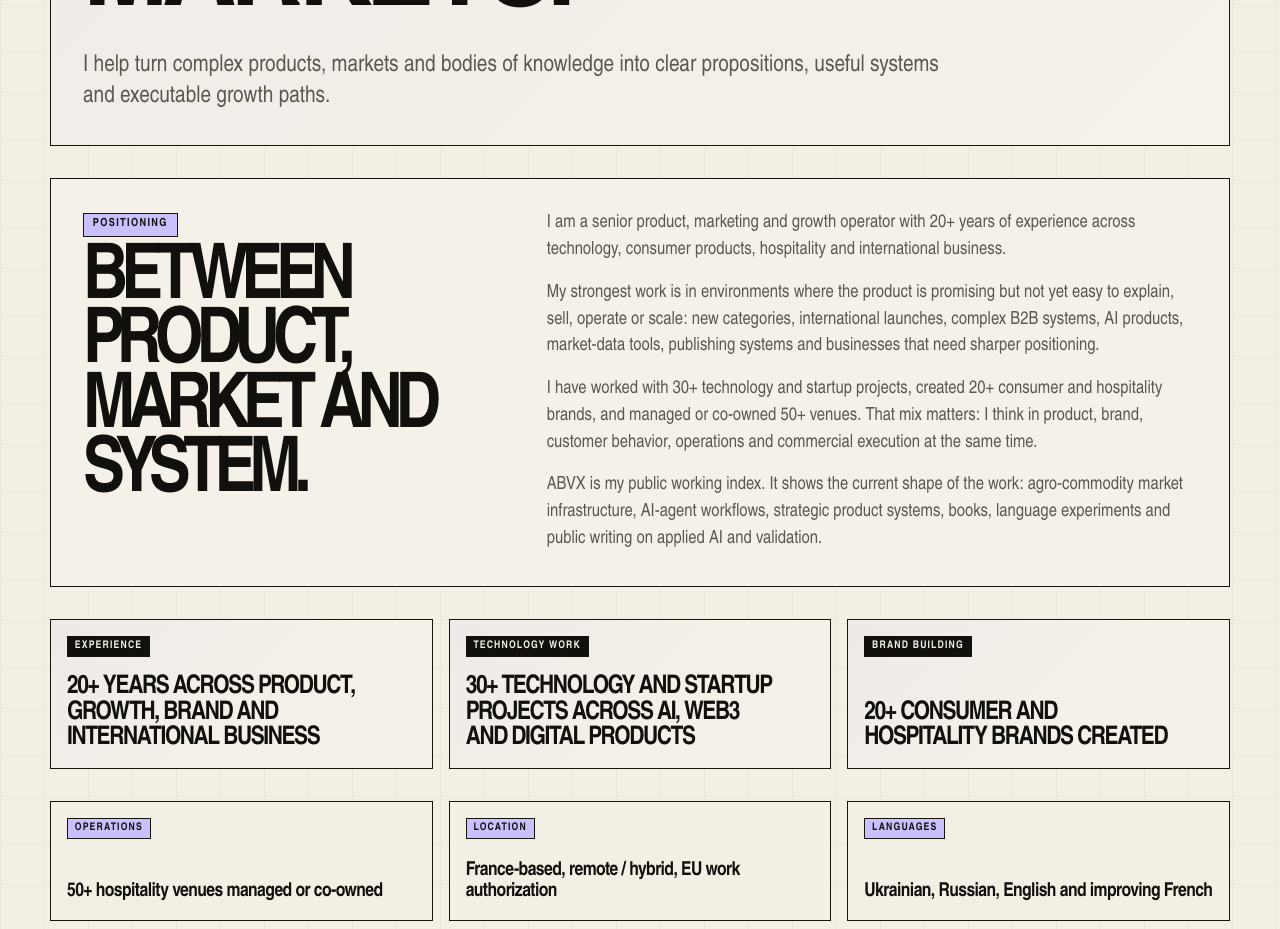
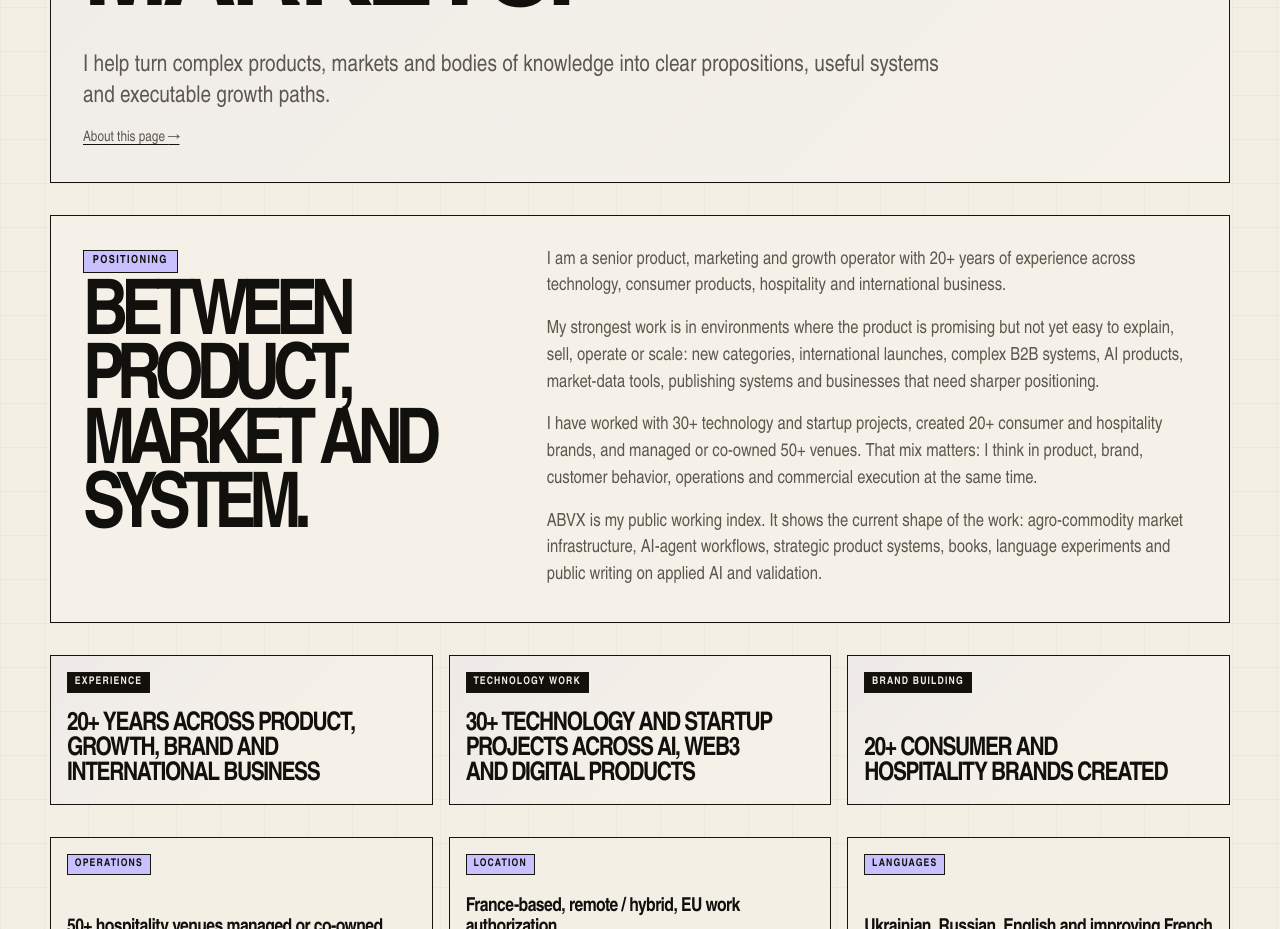
Before and after one commit to markoblogo/ABVXsite, a Next.js app: page /about in a window 1280 px wide. Shown: the part 960-1889 px from the top of the page. Built offline with nearby package versions, Linux system fonts and the light colour scheme.

Commit message:
Keep existing editorial section links compatible

```diff
--- a/src/components/EditorialSectionLink.tsx
+++ b/src/components/EditorialSectionLink.tsx
@@ -1,16 +1,22 @@
 import Link from 'next/link';
+import { getEditorialArticle, getEditorialForSection } from '@/content/editorials';
 import type { EditorialArticle } from '@/content/editorials';
 
 export default function EditorialSectionLink({
   article,
+  section,
+  slug,
 }: {
   article?: Pick<EditorialArticle, 'href' | 'linkLabel'>;
+  section?: string;
+  slug?: string;
 }) {
-  if (!article) return null;
+  const editorial = article ?? (section ? (slug ? getEditorialArticle(section, slug) : getEditorialForSection(section)) : undefined);
+  if (!editorial) return null;
 
   return (
-    <Link className="editorial-section-link" href={article.href}>
-      {article.linkLabel} <span aria-hidden="true">→</span>
+    <Link className="editorial-section-link" href={editorial.href}>
+      {editorial.linkLabel} <span aria-hidden="true">→</span>
     </Link>
   );
 }
```
